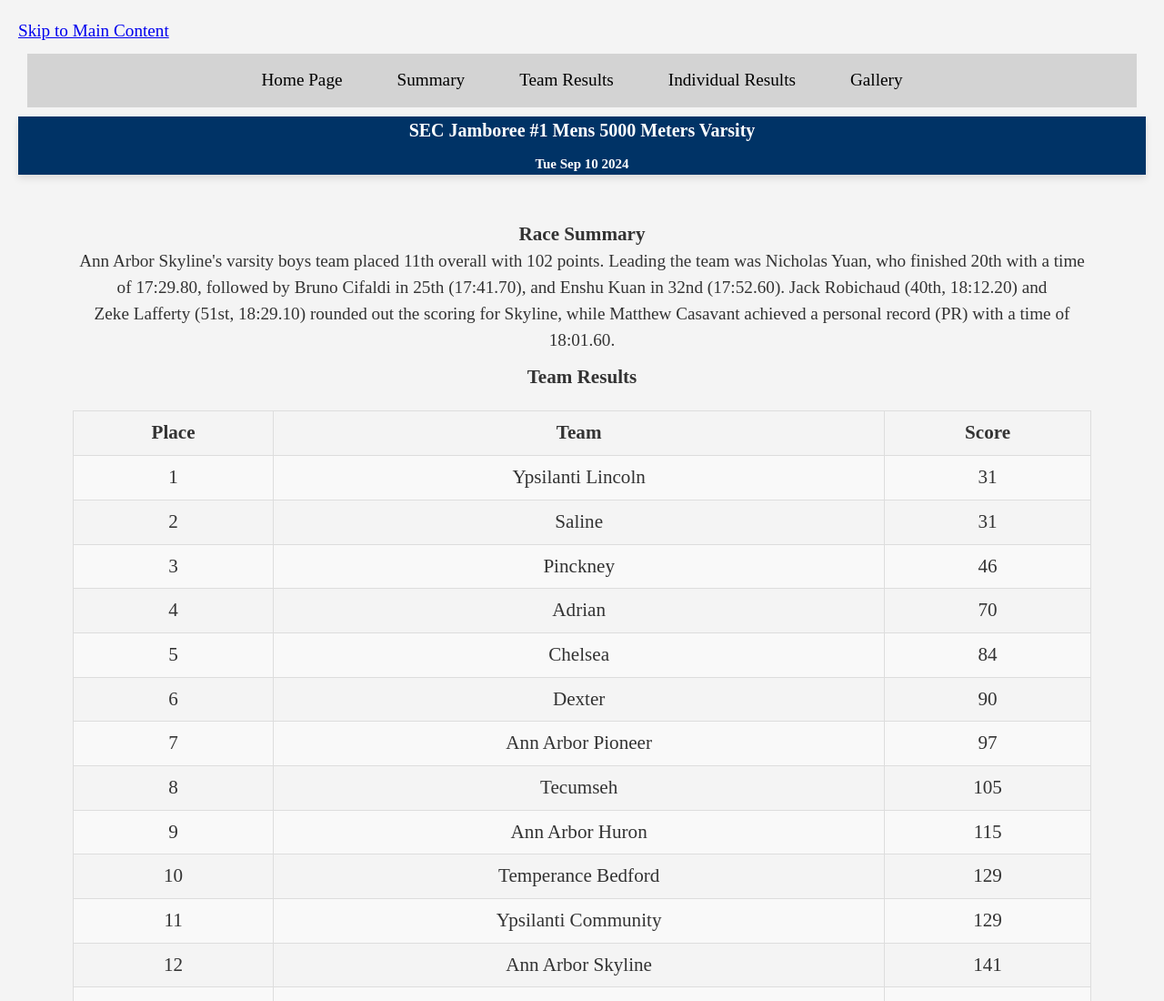
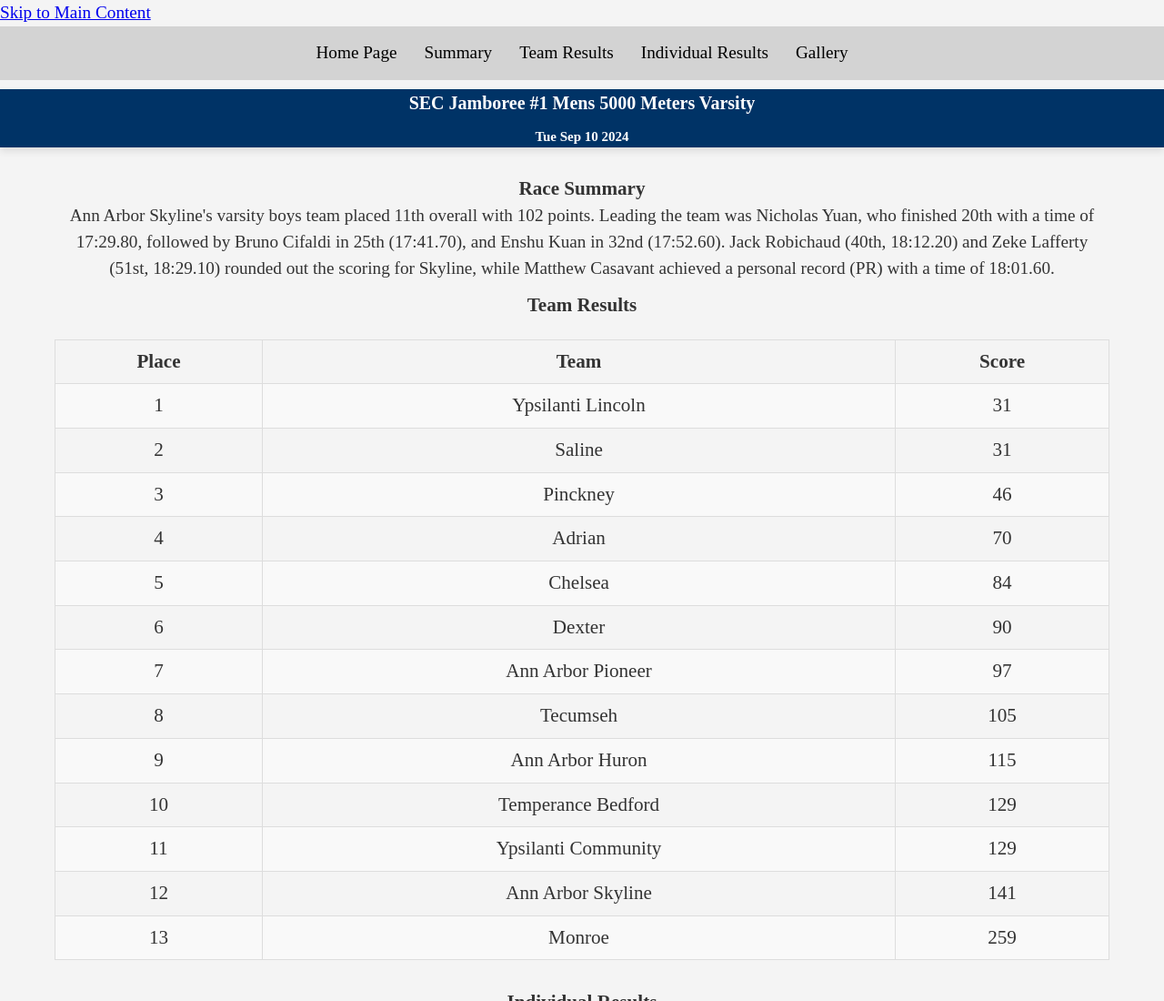
Before and after one commit to ccmadden/cpd4, a plain HTML site: page meets/SEC_Jamboree_#1_Mens_5000_Meters_Varsity_24.html in a window 1280 px wide. Shown: the top 1100 px of the page at 91% size. Drawn offline with Linux system fonts and the light colour scheme.

Commit message:
Add files via upload

```diff
--- a/css/style.css
+++ b/css/style.css
@@ -248,15 +248,17 @@
     /* Responsive Design for Tablets and Desktops */
   @media (min-width: 768px) {
     body {
-      padding: 20px; /* Add padding  for larger screens */
+
       font-size: 1.2em;
     }
 
     nav ul {
+      margin: 0px;
       text-align: center;
     }
 
     .search{
+      width: 100%;
       display: flex;
       justify-content: center;
       border: none;
@@ -264,7 +266,6 @@
     }
 
     nav a {
-      padding: 15px 30px; /* Adjust padding for desktop */
       border: none;
     }
 
@@ -282,7 +283,6 @@
   /* Further scaling for desktop view */
   @media (min-width: 1024px) {
     main {
-      padding: 40px; /* More padding for desktop */
       max-width: 1200px; /* Constrain max width for readability */
       margin: auto;
     }
```
